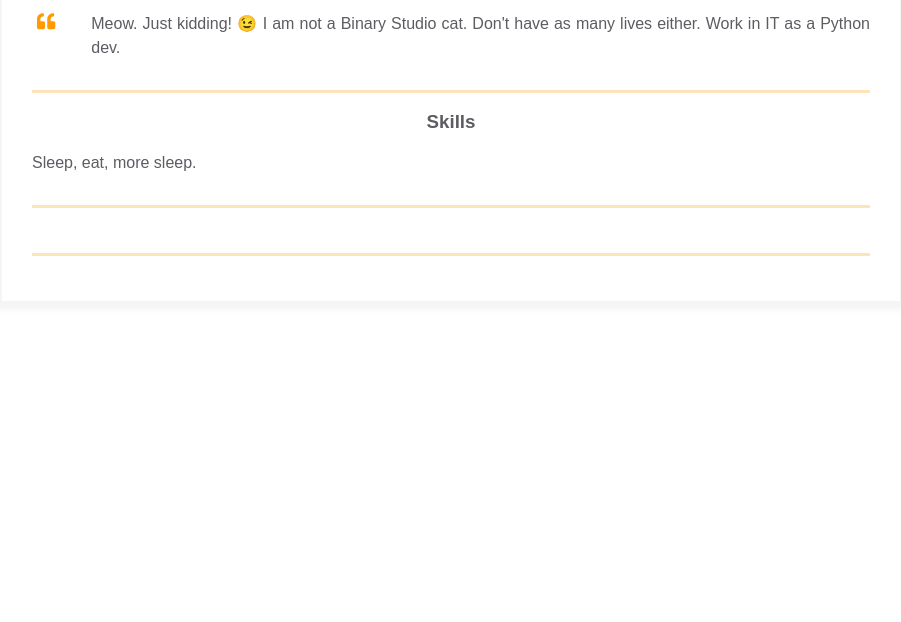
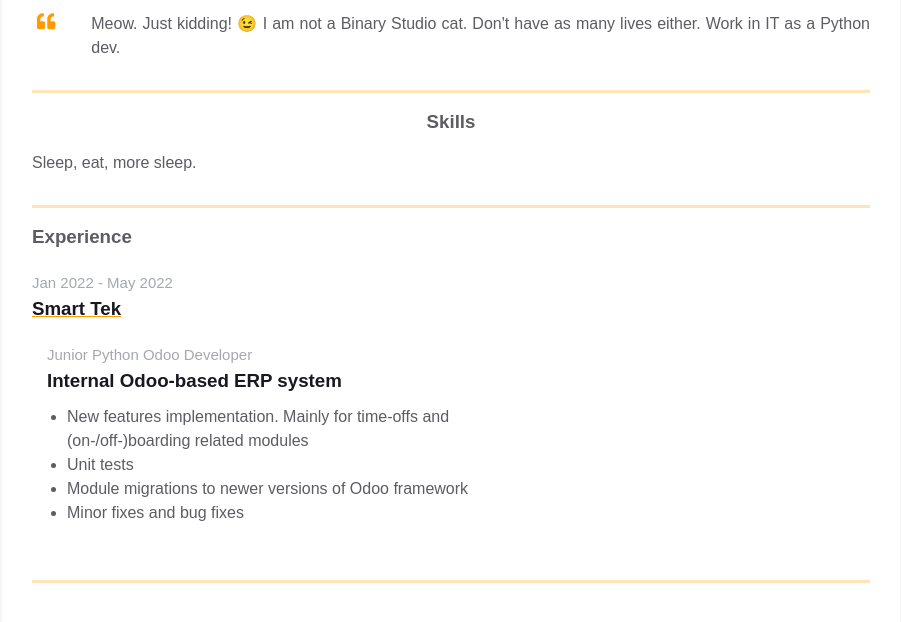
Before and after one commit to Xpshnik/homepage, a plain HTML site: page index.html in a window 1280 px wide. Shown: the part 338-960 px from the top of the page, without its empty margins (189-1090 px from the left). Before the commit the page ends 800 px from the top, so only its background shows below. Drawn offline with Linux system fonts and the light colour scheme.

Commit message:
Added an experience entry to experiences block

```diff
--- a/index.html
+++ b/index.html
@@ -80,9 +80,29 @@
             <div class="resume__block">
               <div class="main-info fh">
 
-                <div class="experiences"></div>
+                <div class="experiences">
+                    <h3 class="experiences__header">Experience</h3>
+                    <div class="experiences__company">
+                      <div class="experiences__company-header">
+                        <span class="experiences__company-header-durability">Jan 2022 - May 2022</span>
+                        <h3 class="experiences__company-header-name">Smart Tek</h3>
+                      </div>
+
+                      <div class="experiences__company-project">
+                        <span class="experiences__company-project-role">Junior Python Odoo Developer</span>
+                        <h3 class="experiences__company-project-name">Internal Odoo-based ERP system</h3>
+                        <ul class="experiences__company-project-responsibilities">
+                          <li>New features implementation. Mainly for time-offs and (on-/off-)boarding related modules</li>
+                          <li>Unit tests</li>
+                          <li>Module migrations to newer versions of Odoo framework</li>
+                          <li>Minor fixes and bug fixes</li>
+                        </ul>
+                      </div>
+                    </div>
+                </div>
 
                 <div class="additional-info fv"></div>
+
               </div>
             </div>
           </div>
```
